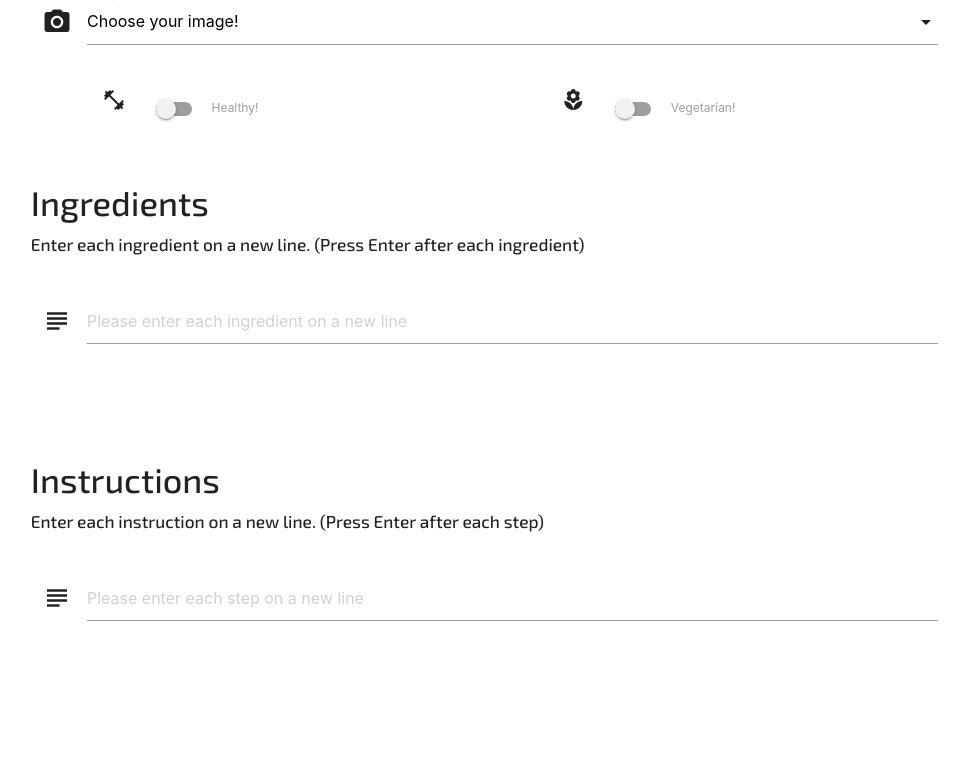
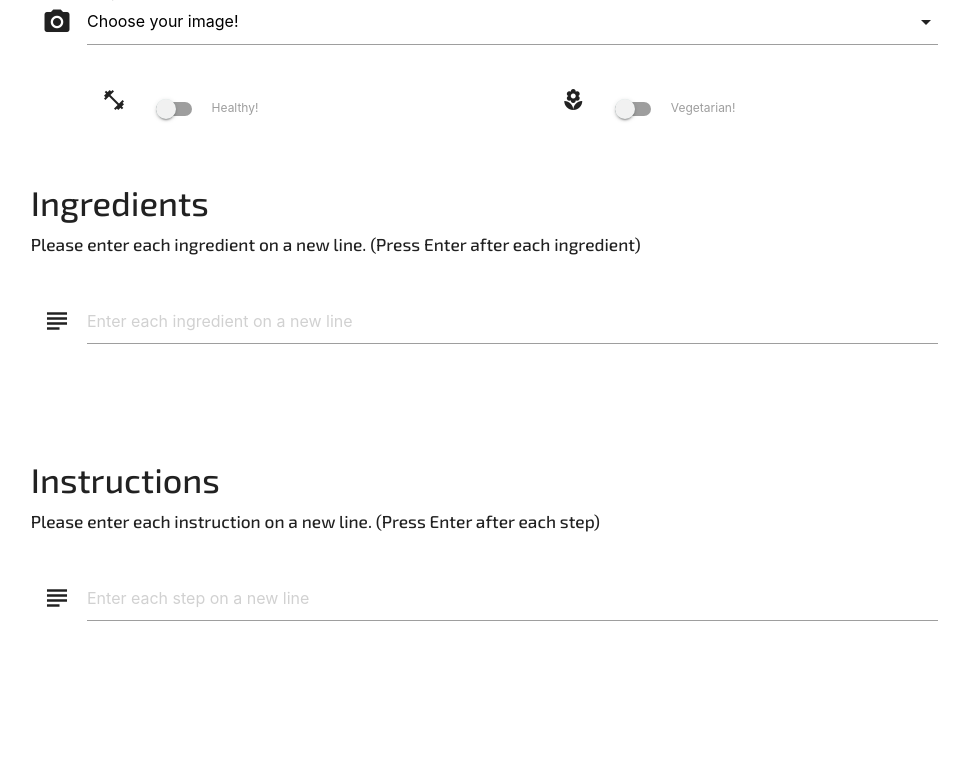
Before and after one commit to harrypars0ns/a-recipe-book, a Flask app: template templates/addrecipe.html in a window 1280 px wide. Shown: the part 466-1237 px from the top of the page, without its empty margins (150-1111 px from the left). Run offline with Flask 2, Linux system fonts and the light colour scheme; the template is opened without the code that fills it: most values are stand-ins (such as "Sample title", 1, 10 or a date in 2020); grey boxes marked "Sample" are stand-in pictures; some libraries are stand-ins or nearby versions.

Commit message:
Ficed samsung text placeholder

```diff
--- a/templates/addrecipe.html
+++ b/templates/addrecipe.html
@@ -90,22 +90,22 @@
       <br>
     <div id="ingredients" class="ingredients row">
         <h4 class='exo' >Ingredients</h4>
-        <h6 class="exo">Enter each ingredient on a new line. (Press Enter after each ingredient)</h6>
+        <h6 class="exo">Please enter each ingredient on a new line. (Press Enter after each ingredient)</h6>
         <br>
         <div class="input-field col s12">
             <i class="material-icons prefix">subject</i>
-            <textarea name="recipe_ingredients" id="textarea2 recipe_ingredients" class="materialize-textarea ingredient-input" value="{{recipe.recipe_ingredients}}" data-length="120" placeholder="Please enter each ingredient on a new line"></textarea>
+            <textarea name="recipe_ingredients" id="textarea2 recipe_ingredients" class="materialize-textarea ingredient-input" value="{{recipe.recipe_ingredients}}" data-length="120" placeholder="Enter each ingredient on a new line"></textarea>
         </div>
     </div>
         <br>
         <br>
     <div id="instructions" class="instructions row">
         <h4 class='exo' >Instructions</h4>
-        <h6 class="exo">Enter each instruction on a new line. (Press Enter after each step)</h6>
+        <h6 class="exo">Please enter each instruction on a new line. (Press Enter after each step)</h6>
         <br>
         <div class="input-field col s12">
             <i class="material-icons prefix">subject</i>
-            <textarea name="recipe_instructions" id="textarea2 recipe_ingredients" class="materialize-textarea ingredient-input" value="{{recipe.recipe_instructions}}" data-length="120" placeholder="Please enter each step on a new line"></textarea>
+            <textarea name="recipe_instructions" id="textarea2 recipe_ingredients" class="materialize-textarea ingredient-input" value="{{recipe.recipe_instructions}}" data-length="120" placeholder="Enter each step on a new line"></textarea>
         </div>
     </div>
         <br>
```
